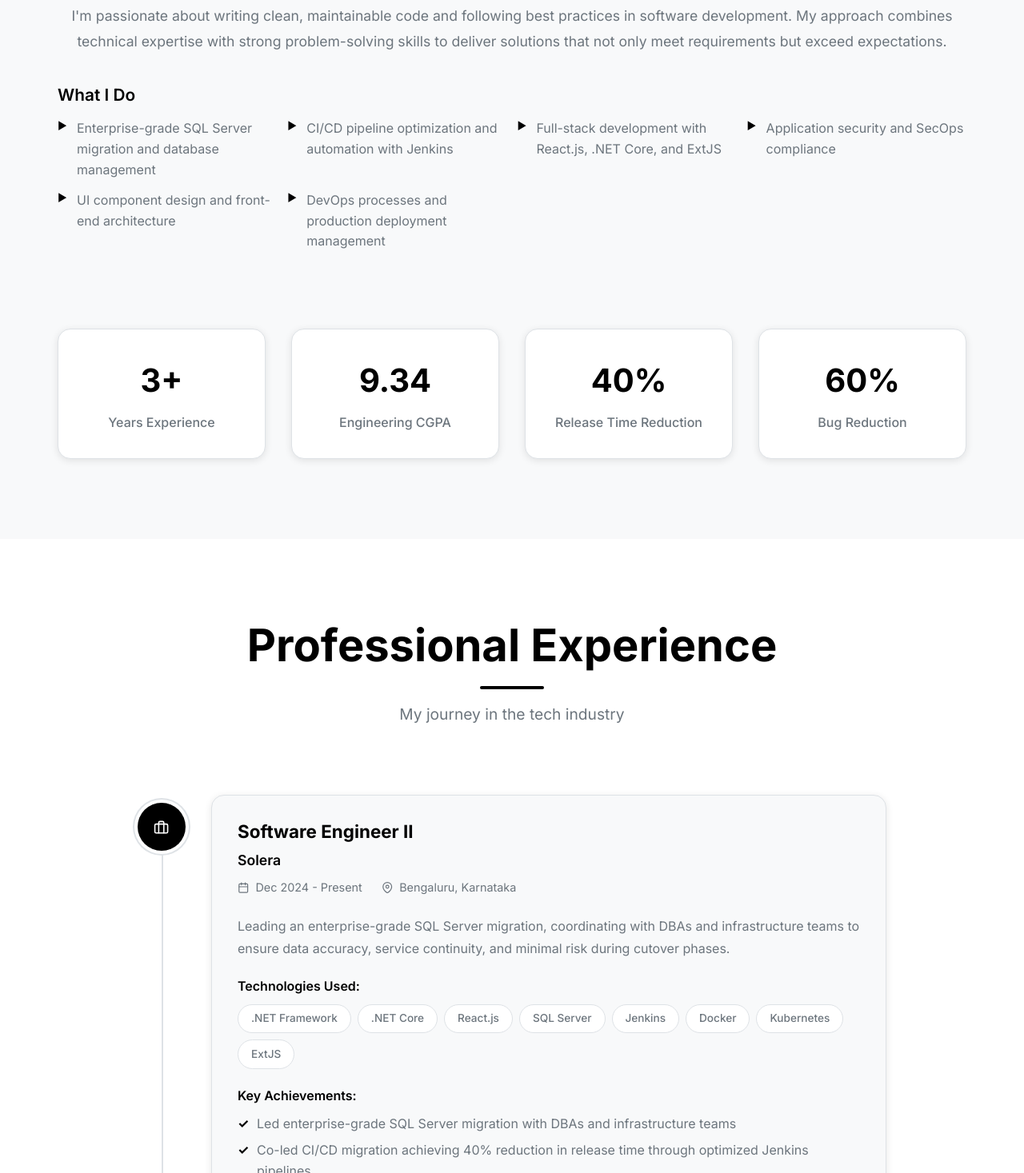
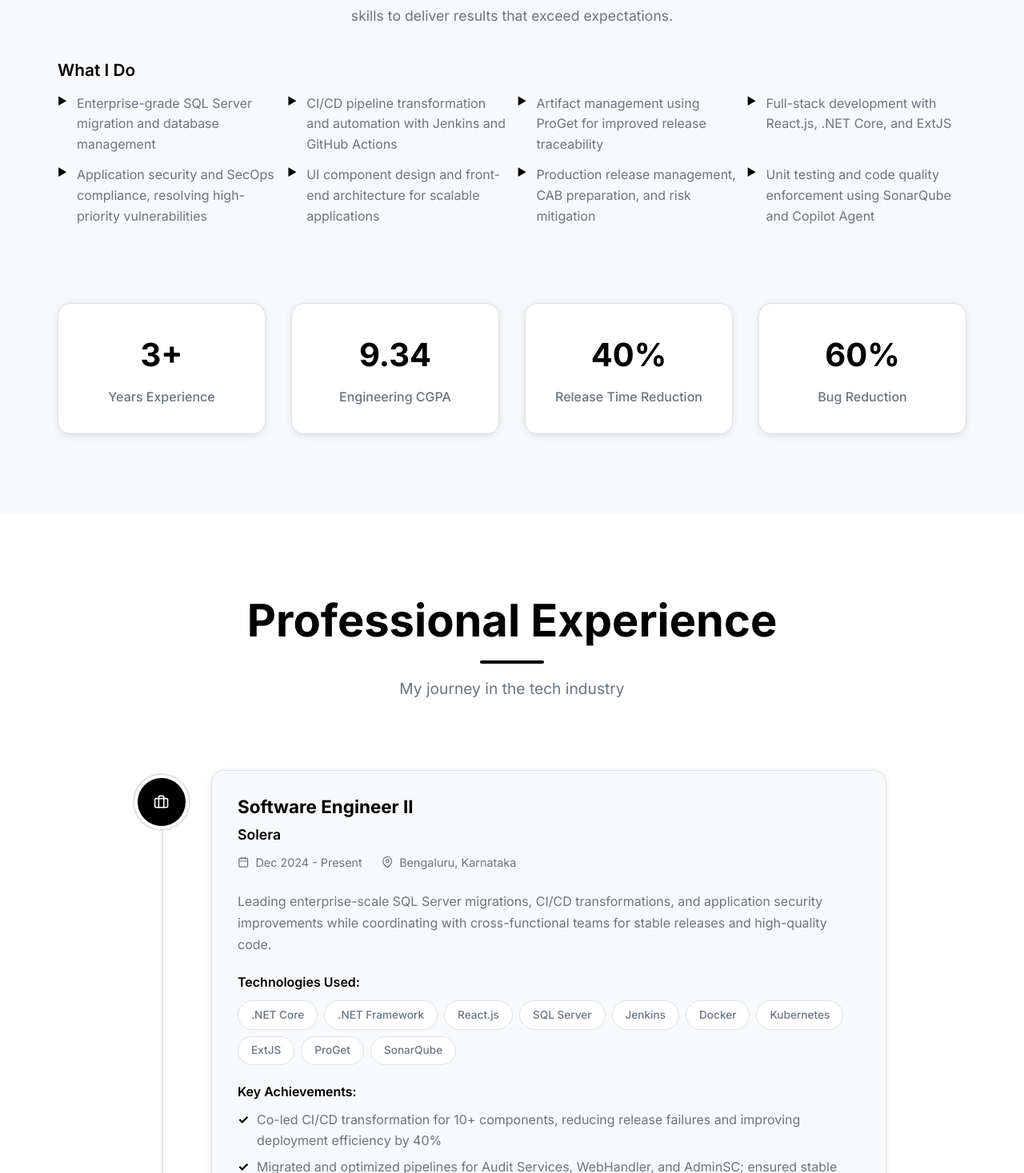
Before and after one commit to Akash-Chopade/portfolio-website, a React (Vite) app: page / in a window 1280 px wide. Shown: the part 1333-2800 px from the top of the page at 80% size. Built offline with nearby package versions, Linux system fonts and the light colour scheme.

Commit message:
Update content.js

```diff
--- a/src/data/content.js
+++ b/src/data/content.js
@@ -1,14 +1,14 @@
 // Content Configuration File
 // This file contains all text content for the portfolio website
-// Modify this file to update any text throughout the application
+// Updated to include resume points and additional accomplishments
 
 export const content = {
   // Personal Information
   personal: {
-    name: "Akash",
+    name: "Akash Chopade",
     title: "Full-Stack Developer",
     tagline:
-      "Full-Stack Developer with 3+ years of experience in building scalable enterprise solutions",
+      "Full-Stack Developer with 3+ years of experience building scalable enterprise solutions with React.js, .NET Core, and SQL Server",
     email: "akashchopade8686@gmail.com",
     phone: "+91 8888399386",
     location: "Pune, Maharashtra",
@@ -31,7 +31,7 @@ export const content = {
   hero: {
     greeting: "Hello, I'm",
     description:
-      "Full-Stack Developer with 3+ years of experience in building scalable enterprise solutions using React.js, .NET Core, and SQL Server. Proven in CI/CD automation, security compliance, and cross-team collaboration.",
+      "Full-Stack Developer with 3+ years of experience building enterprise-scale applications using React.js, .NET Core, and SQL Server. Experienced in CI/CD automation, SQL migrations, SecOps compliance, and improving release efficiency, code quality, and application stability.",
     primaryCTA: "Download Resume",
     secondaryCTA: "Get In Touch",
   },
@@ -41,19 +41,21 @@ export const content = {
     title: "About Me",
     subtitle: "Get to know me better",
     description: [
-      "Full-Stack Developer with 3+ years of experience in building scalable enterprise solutions using React.js, .NET Core, and SQL Server. I specialize in creating robust web applications with a strong focus on CI/CD automation, security compliance, and cross-team collaboration.",
-      "Currently working as Software Engineer II at Solera, where I've led critical SQL Server migrations, optimized CI/CD pipelines achieving 40% reduction in release time, and strengthened application security by resolving critical SecOps findings. I've been recognized multiple times with Star of the Month awards for my contributions.",
-      "I'm passionate about writing clean, maintainable code and following best practices in software development. My approach combines technical expertise with strong problem-solving skills to deliver solutions that not only meet requirements but exceed expectations.",
+      "Senior Full-Stack Developer with expertise in React.js, .NET Core, and SQL Server. Skilled in CI/CD pipeline automation, security compliance, system migrations, and cross-functional collaboration.",
+      "Currently working as Software Engineer II at Solera, leading SQL Server migrations, optimizing CI/CD pipelines, integrating ProGet for artifact management, and strengthening application security posture. Recognized multiple times with Star of the Month awards for CI/CD, code quality, and platform stability improvements.",
+      "Passionate about writing clean, maintainable code and creating scalable solutions. I combine technical expertise with problem-solving skills to deliver results that exceed expectations.",
     ],
     highlights: {
       title: "What I Do",
       items: [
         "Enterprise-grade SQL Server migration and database management",
-        "CI/CD pipeline optimization and automation with Jenkins",
+        "CI/CD pipeline transformation and automation with Jenkins and GitHub Actions",
+        "Artifact management using ProGet for improved release traceability",
         "Full-stack development with React.js, .NET Core, and ExtJS",
-        "Application security and SecOps compliance",
-        "UI component design and front-end architecture",
-        "DevOps processes and production deployment management",
+        "Application security and SecOps compliance, resolving high-priority vulnerabilities",
+        "UI component design and front-end architecture for scalable applications",
+        "Production release management, CAB preparation, and risk mitigation",
+        "Unit testing and code quality enforcement using SonarQube and Copilot Agent",
       ],
     },
     stats: [
@@ -75,23 +77,31 @@ export const content = {
         duration: "Dec 2024 - Present",
         location: "Bengaluru, Karnataka",
         description:
-          "Leading an enterprise-grade SQL Server migration, coordinating with DBAs and infrastructure teams to ensure data accuracy, service continuity, and minimal risk during cutover phases.",
+          "Leading enterprise-scale SQL Server migrations, CI/CD transformations, and application security improvements while coordinating with cross-functional teams for stable releases and high-quality code.",
         achievements: [
-          "Led enterprise-grade SQL Server migration with DBAs and infrastructure teams",
-          "Co-led CI/CD migration achieving 40% reduction in release time through optimized Jenkins pipelines",
-          "Strengthened application security by resolving critical SecOps findings and enforcing secure API practices",
-          "Orchestrated production rollouts through structured CAB procedures with comprehensive checklists",
-          "Received Star of the Month award for CI/CD migration initiative",
+          "Co-led CI/CD transformation for 10+ components, reducing release failures and improving deployment efficiency by 40%",
+          "Migrated and optimized pipelines for Audit Services, WebHandler, and AdminSC; ensured stable deployments across environments",
+          "Integrated ProGet for artifact management, improving release traceability and consistency",
+          "Created ClaimPortalIntegrator repository and integrated SonarQube and Health API checks",
+          "Resolved recurring pipeline failures by debugging scripts, managing URL changes, and addressing environment-specific issues",
+          "Led SQL Server migrations across all lower environments, verified application connectivity, and ensured post-migration system stability",
+          "Resolved 80%+ code smells and all high-priority vulnerabilities in myClaimPortal, enhancing security and maintainability",
+          "Delivered majority of UI stories for MyClaimPortal and PlatformSC, built reusable components (radio buttons, checkboxes, dropdowns, popups, loaders)",
+          "Prepared detailed CAB documentation, release notes, deployment guides, and rollback plans for multiple releases",
+          "Leveraged Copilot Agent to write unit tests covering 80%+ of myClaimPortal and accelerate feature development",
+          "Received 2× Star of the Month awards for CI/CD automation and code quality improvements",
         ],
         technologies: [
+          ".NET Core",
           ".NET Framework",
-          ".NET Core",
           "React.js",
           "SQL Server",
           "Jenkins",
           "Docker",
           "Kubernetes",
           "ExtJS",
+          "ProGet",
+          "SonarQube",
         ],
       },
       {
@@ -100,17 +110,20 @@ export const content = {
         duration: "Dec 2022 - Dec 2024",
         location: "Bengaluru, Karnataka",
         description:
-          "Designed reusable React UI components and integrated quality assurance tools while contributing to full-stack development across multiple enterprise-scale applications.",
+          "Designed reusable React UI components, improved code quality, and contributed to full-stack development across multiple enterprise-scale applications.",
         achievements: [
-          "Designed reusable React UI components improving visual coherence and accelerating front-end velocity by 30%",
-          "Integrated SonarQube with front-end projects reducing bugs by more than 60%",
+          "Designed reusable React UI components (radio, checkbox, dropdowns, popups, loaders), improving sprint delivery by 30%",
+          "Integrated SonarQube with front-end projects, reducing bugs and code smells by 60%+",
+          "Revived dormant ContentsExpress application by provisioning complete dev environment after 5 years",
+          "Resolved production issues in PayeeController, claim calculations, date-related errors, and notes filtering",
           "Contributed to full-stack development using .NET Core, React.js, ExtJS, and SQL Server",
-          "Revived dormant legacy system (ContentsExpress) by provisioning complete local dev environment",
-          "Earned Star of the Month awards for UI components and code quality enhancements",
+          "Prepared for CAB releases, coordinated with QA and DevOps to ensure zero-rollback deployments",
+          "Earned Star of the Month awards for UI component delivery and code quality enhancements",
         ],
         technologies: [
           "React.js",
           "ExtJS",
+          ".NET Core",
           ".NET Framework",
           "SQL Server",
           "SonarQube",
@@ -128,26 +141,24 @@ export const content = {
       {
         degree: "Bachelor of Engineering",
         field: "Information Technology",
-        institution: "Savitribai Phule Pune University", // Update with actual college name
-        duration: "2018 - 2022", // Update with actual years
+        institution: "Savitribai Phule Pune University",
+        duration: "2018 - 2022",
         grade: "9.34 CGPA",
-        location: "Pune, Maharashtra", // Update with actual location
+        location: "Pune, Maharashtra",
       },
       {
         degree: "12th (HSC)",
         field: "Science",
-        //institution: "Your College Name", // Update with actual college name
-        duration: "2016 - 2018", // Update with actual years
+        duration: "2016 - 2018",
         grade: "71.20%",
-        location: "Pune, Maharashtra", // Update with actual location
+        location: "Pune, Maharashtra",
       },
       {
         degree: "10th (SSC)",
         field: "",
-        //institution: "Your School Name", // Update with actual school name
-        duration: "2016", // Update with actual year
+        duration: "2016",
         grade: "86.20%",
-        location: "Pune, Maharashtra", // Update with actual location
+        location: "Pune, Maharashtra",
       },
     ],
   },
@@ -182,21 +193,37 @@ export const content = {
       subtitle: "Other competencies and soft skills",
       categories: [
         {
-          name: "Leadership & Management",
+          name: "CI/CD & DevOps",
+          skills: [
+            "Pipeline Automation",
+            "Jenkins",
+            "GitHub Actions",
+            "Docker",
+            "Kubernetes",
+            "ProGet",
+            "SonarQube",
+            "New Relic",
+            "Graylog",
+          ],
+        },
+        {
+          name: "Security & Quality",
+          skills: [
+            "SecOps Compliance",
+            "Code Smell Resolution",
+            "Bug Fixing",
+            "Vulnerability Remediation",
+          ],
+        },
+        {
+          name: "Leadership & Problem Solving",
           skills: [
             "Team Leadership",
             "Project Management",
             "Cross-functional Collaboration",
-            "Stakeholder Communication",
-          ],
-        },
-        {
-          name: "Problem Solving",
-          skills: [
-            "System Architecture Design",
+            "System Architecture",
             "Performance Optimization",
             "Debugging & Troubleshooting",
-            "Security Compliance",
             "Database Migration",
           ],
         },
@@ -204,13 +231,9 @@ export const content = {
           name: "Methodologies",
           skills: [
             "Agile/Scrum",
+            "Test-Driven Development",
             "CI/CD Best Practices",
-            "Code Review",
-            "Test-Driven Development",
             "DevOps Practices",
-            "SonarQube",
-            "New Relic",
-            "Gray Logs",
           ],
         },
       ],
@@ -225,7 +248,7 @@ export const content = {
       {
         title: "Weed Detection System",
         description:
-          "Built a YOLOv3-based system to detect weed in crop images using Python and SQLite. Improved agricultural analysis speed and accuracy for early-stage weed identification.",
+          "Built a YOLOv3-based system to detect weed in crop images using Python and SQLite. Improved early-stage agricultural analysis speed and accuracy.",
         technologies: [
           "Python",
           "YOLOv3",
@@ -235,8 +258,8 @@ export const content = {
         ],
         features: [
           "Real-time weed detection in crop images",
-          "YOLOv3 deep learning model implementation",
-          "SQLite database for image storage and results",
+          "YOLOv3 deep learning model",
+          "SQLite database for storing images and results",
           "Improved agricultural analysis accuracy",
         ],
         liveUrl: null,
@@ -247,7 +270,7 @@ export const content = {
       {
         title: "Weather Scraper",
         description:
-          "Developed a real-time weather tracker using Python with BeautifulSoup and Requests. Parsed and displayed city-wise updates from Times of India with a lightweight CLI tool.",
+          "Developed a real-time weather tracker using Python (BeautifulSoup, Requests) to parse and display city-wise updates from Times of India via a lightweight CLI tool.",
         technologies: [
           "Python",
           "BeautifulSoup",
@@ -259,7 +282,7 @@ export const content = {
           "Real-time weather data scraping",
           "City-wise weather updates",
           "Lightweight command-line interface",
-          "Data parsing from Times of India website",
+          "Data parsing from Times of India",
         ],
         liveUrl: "https://weatherreporttoi.netlify.app/",
         githubUrl: "https://github.com/Akash-Chopade",
@@ -269,7 +292,7 @@ export const content = {
       {
         title: "Portfolio Website",
         description:
-          "Designed a responsive portfolio using React and Tailwind CSS. Automated CI/CD with GitHub Actions and deployed via Netlify; features project and blog sections.",
+          "Designed a responsive portfolio using React and Tailwind CSS. Automated CI/CD with GitHub Actions and deployed via Netlify; includes projects and blog sections.",
         technologies: [
           "React",
           "Tailwind CSS",
@@ -340,7 +363,7 @@ export const content = {
     author: "Akash Chopade",
     ogTitle: "Akash Chopade - Full-Stack Developer Portfolio",
     ogDescription:
-      "Full-Stack Developer with expertise in React.js, .NET Core, and enterprise application development",
+      "Full-Stack Developer with expertise in React.js, .NET Core, CI/CD automation, SQL migrations, and enterprise application development",
     ogUrl: "https://akashchopade.netlify.app",
     ogImage: "https://akashchopade.netlify.app/og-image.jpg",
   },
```
